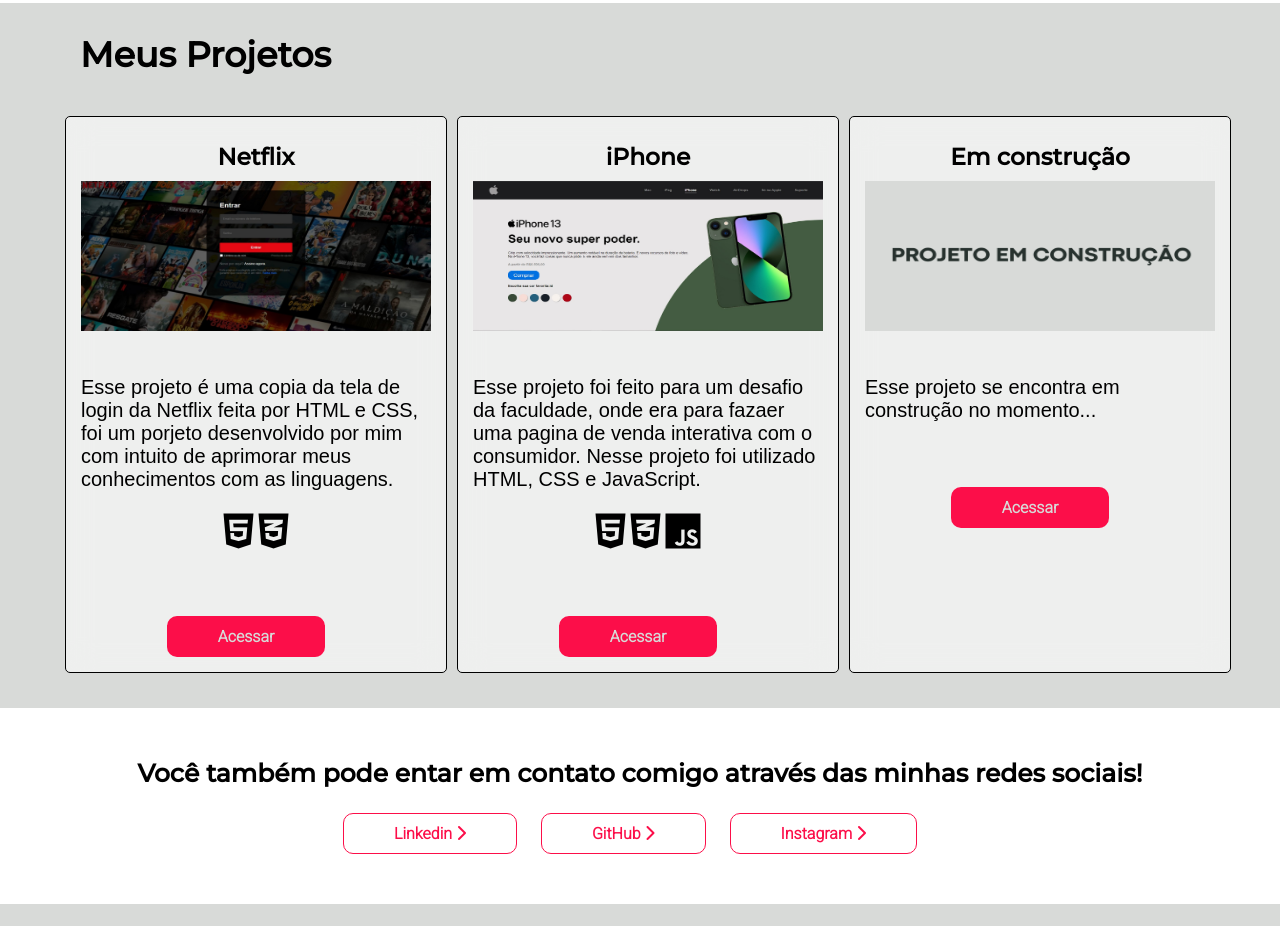
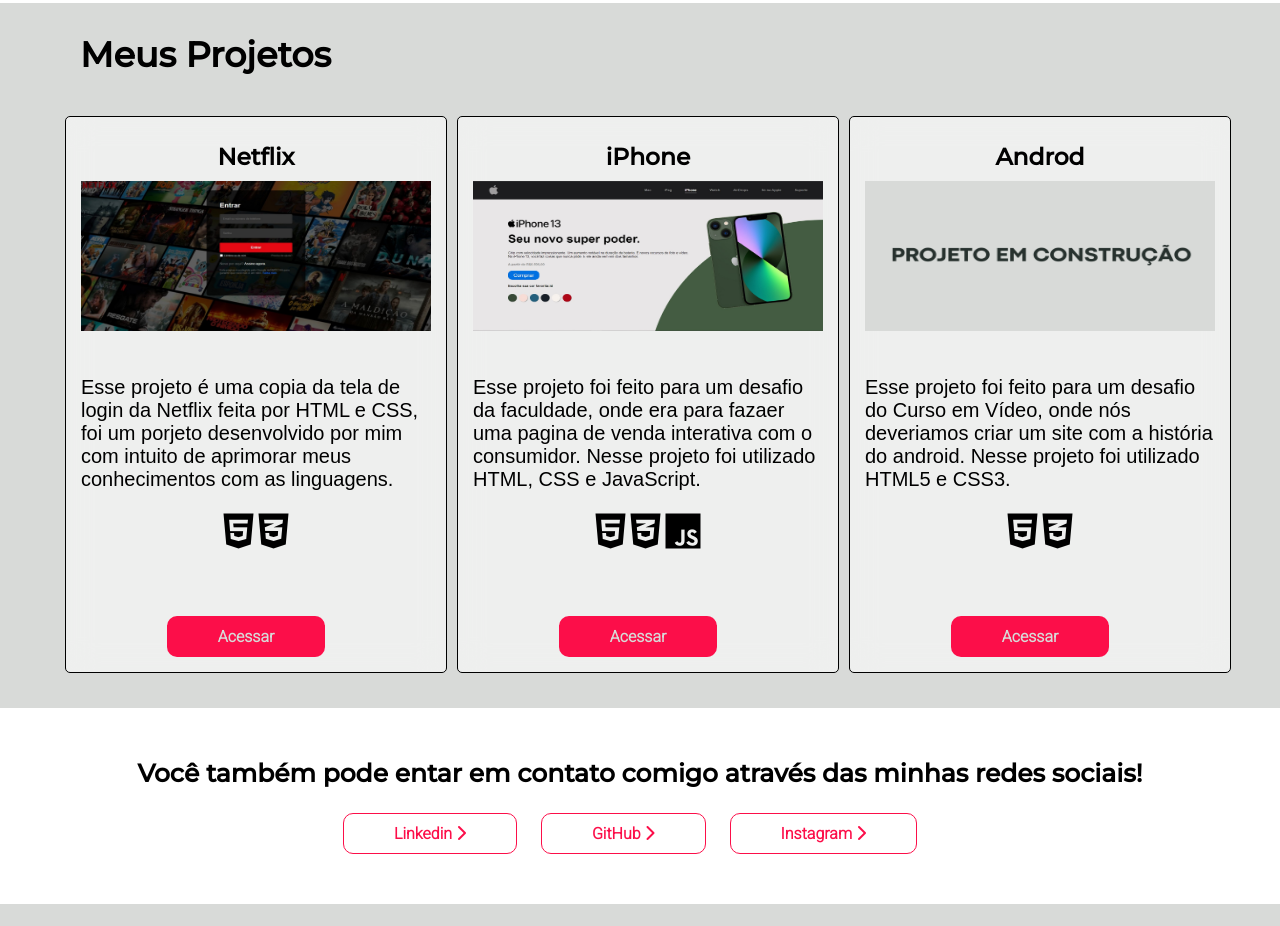
Before and after one commit to GuilhermeMoreiira/Portifolio, a plain HTML site: page index.html in a window 1280 px wide. Shown: the part 1095-2021 px from the top of the page. Drawn offline with Linux system fonts and the light colour scheme; a script that the page names is missing; a web font is replaced by a local one.

Commit message:
atualização

```diff
--- a/index.html
+++ b/index.html
@@ -98,13 +98,14 @@
             </div>
 
             <div class="projeto 3">
-                <h3>Em construção</h3>
+                <h3>Androd</h3>
                 <img src="./imagens/construção.png" alt="projeto3">
-                <p>Esse projeto se encontra em construção no momento...</p>
+                <p>Esse projeto foi feito para um desafio do Curso em Vídeo, onde nós deveriamos criar um site com a história do android. Nesse projeto foi utilizado HTML5 e CSS3.</p>
              <div class="icon">
-
+                <i class="fa-brands fa-html5 fa-2x"></i>
+                <i class="fa-brands fa-css3-alt fa-2x"></i>
              </div>
-                <a href="./index.html" target="_blank"><button class="fixed-button">Acessar</button></a>
+                <a href="https://guilhermemoreiira.github.io/projeto-android/" target="_blank"><button class="fixed-button">Acessar</button></a>
             </div>
         </section>
 
```
